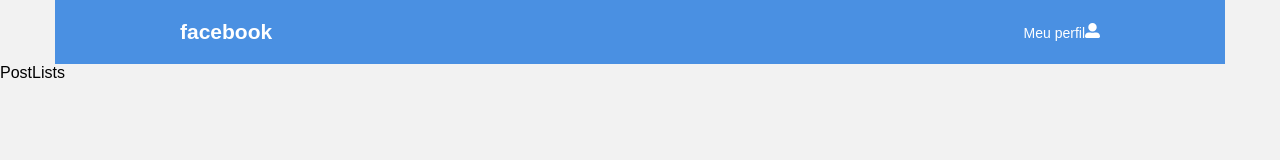
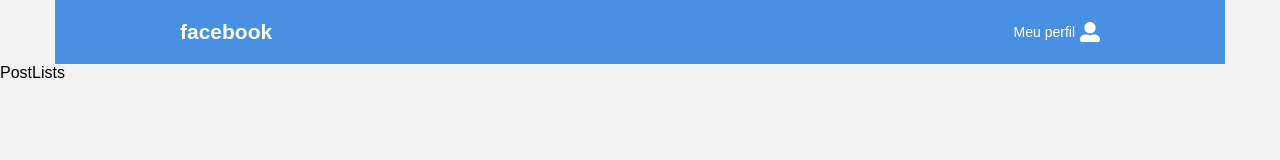
Before and after one commit to elanfraga/facebook-react, a React app: page / in a window 1280 px wide. Shown: the top 160 px of the page. Built offline with nearby package versions, Linux system fonts and the light colour scheme.

Commit message:
estilizando menu perfil

```diff
--- a/src/App.css
+++ b/src/App.css
@@ -38,6 +38,14 @@
   align-items: center;
   height: 64px;
   color: #fff;
-
   font-size: 14px;
 }
+
+header nav div {
+  display: flex;
+  align-items: center;
+}
+
+header nav div .acount {
+  margin-left: 5px;
+}
--- a/src/components/Header.js
+++ b/src/components/Header.js
@@ -8,7 +8,7 @@
         <h1>facebook</h1>
         <div>
           <span>Meu perfil</span>
-          <FaUserAlt color="white" size={15} className="acount" />
+          <FaUserAlt color="white" size={20} className="acount" />
         </div>
       </nav>
     </header>
```
